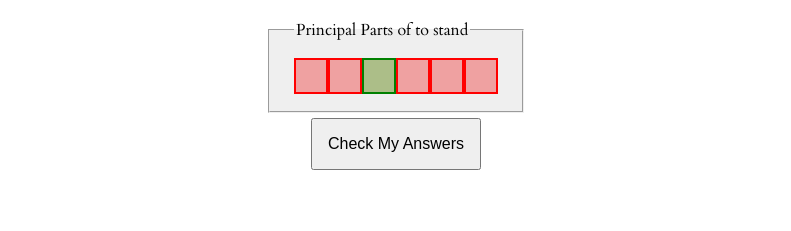
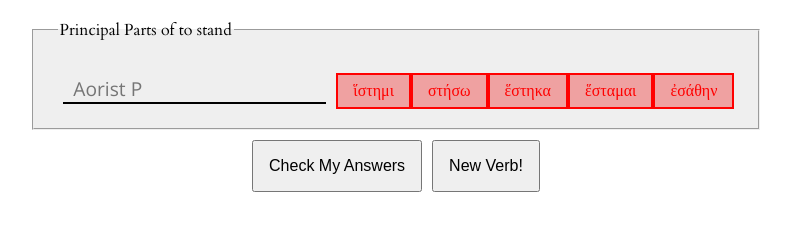
Before and after one commit to thomasmore44/principal-parts, a plain HTML site: page principal-parts.html in a window 1280 px wide. Both pictures are taken after a click on the button "Check My Answers". Shown: the part 113-344 px from the top of the page, without its empty margins (244-1035 px from the left). Drawn offline with nearby package versions, Linux system fonts and the light colour scheme.

Commit message:
Added big data file back in, some minor cleaning.

```diff
--- a/js/controller.js
+++ b/js/controller.js
@@ -53,7 +53,7 @@
             var cleanInput = allInputs[i].trim();
             // console.log(cleanInput);
             if ( Array.isArray(answersArray[i]) ) {
-              if ( allInputs[i].includes(cleanInput) ) {
+              if ( answersArray[i].includes(cleanInput) ) {
                 view.correctAnswer([i]);
               }
               else {
@@ -65,9 +65,11 @@
 
               if (checkedAnswer === true) {
               view.correctAnswer([i]);
+              // controller.addUserPoint();
               }
               else {
               view.wrongAnswer([i]);
+              // controller.deleteUserPoint();
               }
             };
           };
--- a/js/data.js
+++ b/js/data.js
@@ -186,7 +186,7 @@
    "ThirdPP": "ἔγραψα",
    "FourthPP": "γέγραφα",
    "FifthPP": "γέγραμμαι",
-   "SixthPP": "ἐγραφην"
+   "SixthPP": "ἐγράφην"
  },
  {
    "English": " show",
--- a/js/view.js
+++ b/js/view.js
@@ -21,6 +21,7 @@
     */
 
 view.showVerb = function() {
+
     var english = model.verb.English;
 
     var quizTitle = helpers.quizTitle();
@@ -117,45 +118,51 @@ view.wrongAnswer = function(num) {
   var fieldSet = helpers.getFieldSet();
   if (num == 0) {
     model.numWrong += 1;
-    var FirstPP = helpers.getFirstPP().value;
+    var FirstPP = model.verb.FirstPP;
+    if ( Array.isArray(FirstPP) ) {
+      return FirstPP.join(", ");
+    }
     var label1 = helpers.getAllLabels()[0];
     var answerSpan1 = helpers.answerSpan1();
 
     answerSpan1.className = ' PrincPartWrong';
-    answerSpan1.innerHTML = FirstPP;
+    answerSpan1.innerHTML = model.verb.FirstPP;
     fieldSet.removeChild( label1 );
-    fieldSet.appendChild( answerSpan1 );
-
     fieldSet.appendChild( answerSpan1 );
   } else if (num == 1) {
     model.numWrong += 1;
 
-    var SecondPP = helpers.getSecondPP().value;
+    var SecondPP = model.verb.SecondPP;
+    if ( Array.isArray(SecondPP) ) {
+      return SecondPP.join(", ");
+    }
     var label2 = helpers.getAllLabels()[0];
     var answerSpan2 = helpers.answerSpan2();
 
     answerSpan2.className = ' PrincPartWrong';
-    answerSpan2.innerHTML = SecondPP;
+    answerSpan2.innerHTML = model.verb.SecondPP;
     fieldSet.removeChild( label2 );
-    fieldSet.appendChild( answerSpan2 );
-
     fieldSet.appendChild( answerSpan2 );
   } else if (num == 2) {
     model.numWrong += 1;
-    var ThirdPP = helpers.getThirdPP().value;
+    var ThirdPP = model.verb.ThirdPP;
+    if ( Array.isArray(ThirdPP) ) {
+      return ThirdPP.join(", ");
+    }
     var label3 = helpers.getAllLabels()[0];
     var answerSpan3 = helpers.answerSpan3();
 
     answerSpan3.className = ' PrincPartWrong';
-    answerSpan3.innerHTML = ThirdPP;
+    answerSpan3.innerHTML = model.verb.ThirdPP;
     fieldSet.removeChild( label3 );
-    fieldSet.appendChild( answerSpan3 );
-
     fieldSet.appendChild( answerSpan3 );
   } else if (num == 3) {
     model.numWrong += 1;
 
-    var FourthPP = helpers.getFourthPP().value;
+    var FourthPP = model.verb.FourthPP;
+    if ( Array.isArray(FourthPP) ) {
+      return FourthPP.join(", ");
+    }
     var label4 = helpers.getAllLabels()[0];
     var answerSpan4 = helpers.answerSpan4();
 
@@ -163,13 +170,13 @@ view.wrongAnswer = function(num) {
     answerSpan4.innerHTML = FourthPP;
     fieldSet.removeChild( label4 );
     fieldSet.appendChild( answerSpan4 );
-
-    fieldSet.appendChild( answerSpan4 );
-
   } else if (num == 4) {
     model.numWrong += 1;
 
-    var FifthPP = helpers.getFifthPP().value;
+    var FifthPP = model.verb.FifthPP;
+    if ( Array.isArray(FifthPP) ) {
+      return FifthPP.join(", ");
+    }
     var label5 = helpers.getAllLabels()[0];
     var answerSpan5 = helpers.answerSpan5();
 
@@ -177,12 +184,13 @@ view.wrongAnswer = function(num) {
     answerSpan5.innerHTML = FifthPP;
     fieldSet.removeChild( label5 );
     fieldSet.appendChild( answerSpan5 );
-
-    fieldSet.appendChild( answerSpan5 );
   } else if (num == 5) {
     model.numWrong += 1;
 
-    var SixthPP = helpers.getSixthPP().value;
+    var SixthPP = model.verb.SixthPP;
+    if ( Array.isArray(SixthPP) ) {
+      return SixthPP.join(", ");
+    }
     var label6 = helpers.getAllLabels()[0];
     var answerSpan6 = helpers.answerSpan6();
 
--- a/pp-styles.css
+++ b/pp-styles.css
@@ -13,20 +13,22 @@ img#gamma-logo {
     margin-top: 15px;
 }
 
-#submit {
+#submit, #reset-verb {
   padding: 15px;
-  margin-top: 5px;
+  margin: 10px 5px;
+
   font-size: 16px;
 }
 
-#submit:hover {
+#submit:hover, #reset-verb:hover {
   color: blue;
   background-color: white;
 }
 
-#submit:active, :focus {
+#submit:active, :focus, #reset-verb:active, :focus {
   outline: none;
 }
+
 .flex-container {
   display: flex;
   flex-direction: row;
@@ -35,7 +37,7 @@ img#gamma-logo {
 }
 
 fieldset  {
-  /*max-width: 1250px;*/
+  max-width: 1300px;
   background-color: #efefef;
   padding: 1.5em;
 }
--- a/principal-parts.html
+++ b/principal-parts.html
@@ -50,9 +50,10 @@
       </div>
       <div class="row results flex-container">
         <button id="submit" type="submit" name="submit">Check My Answers</button>
+        <button id="reset-verb" type="reset" name="reset-verb">New Verb!</button>
       </div>
 </body>
-<script src="js/simple-double-data.js"></script>
+<script src="js/data.js"></script>
 <script src="js/helpers.js"></script>
 <script src="js/model.js"></script>
 <script src="js/controller.js"></script>
```
